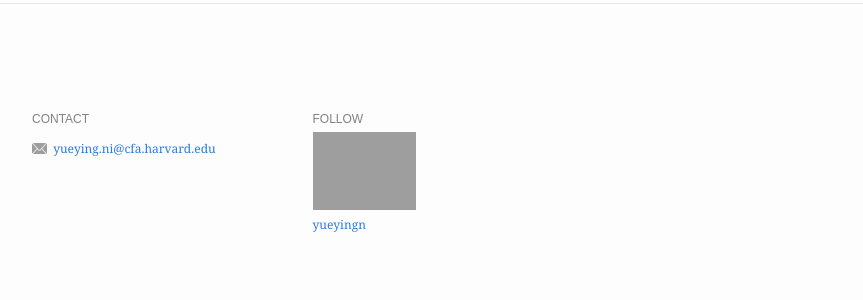
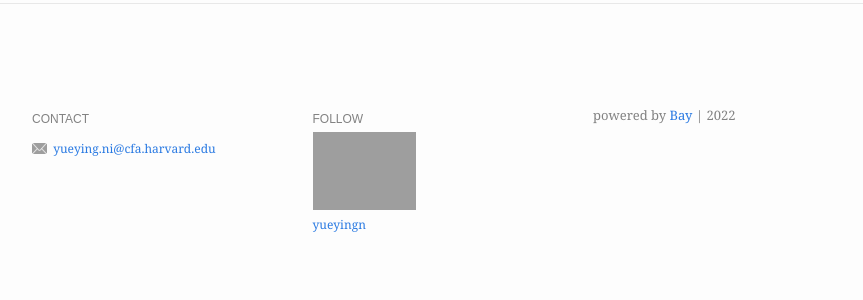
Before and after one commit to ZhanweiGao/aqqqzhanweigao.github.io, a Jekyll site: the page built from index.md, in a window 1280 px wide. Shown: the part 806-1106 px from the top of the page, without its empty margins (208-1071 px from the left). Built offline with Jekyll 4.4.1, drawn with Linux system fonts in a browser that asks for light colours.

Commit message:
Update _config.yml

```diff
--- a/_config.yml
+++ b/_config.yml
@@ -18,7 +18,7 @@ header:
       slug: "https://yueyingn.github.io/YN_CV.pdf"
 
 footer:
-  show_powered_by: False
+  show_powered_by: True
   contact:
     - name: Email
       value: yueying.ni@cfa.harvard.edu
```
